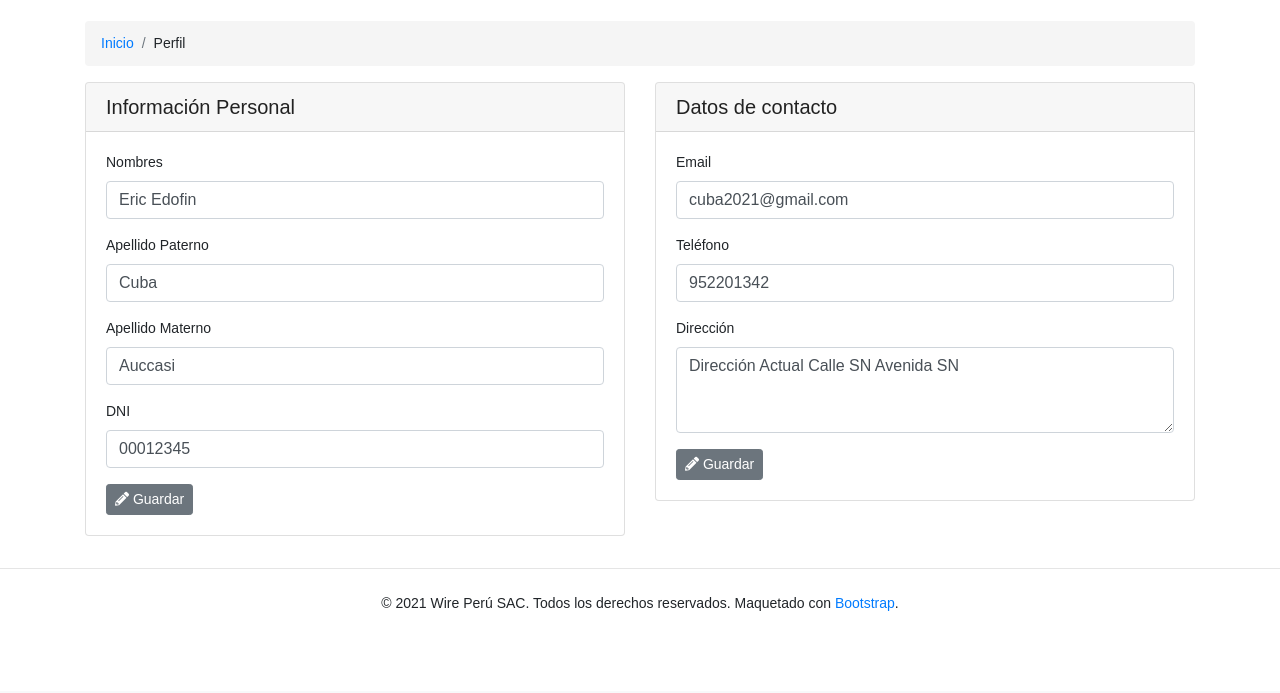
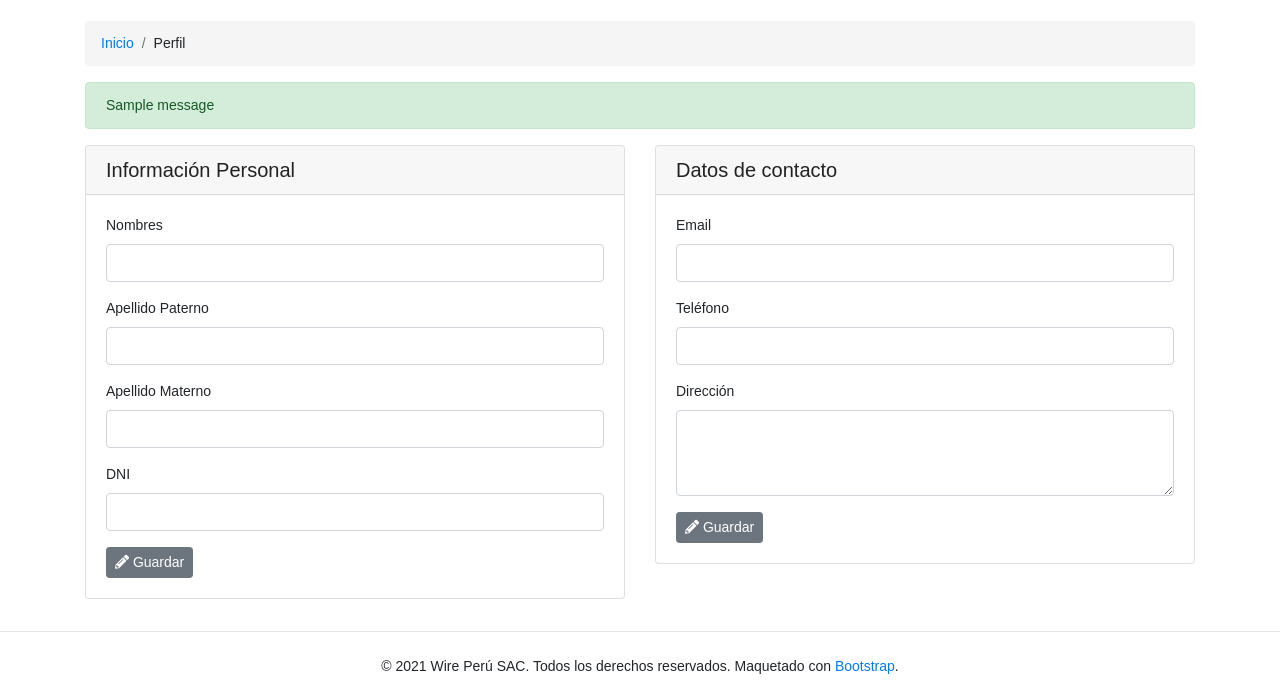
Before and after one commit to Jibaru/wire-peru-tienda, a Django app: template tienda/templates/tienda/pages/perfil.html in a window 1280 px wide. Shown: the part 109-802 px from the top of the page. Run offline with Django 3.2, Linux system fonts and the light colour scheme; the template is opened without the code that fills it, so the values that code supplies are empty; tables that the repository leaves empty hold one stand-in row (Sample ...); one stand-in notice (Sample message) is shown; some libraries are stand-ins or nearby versions; some web fonts are replaced.

Commit message:
Agregada lógica

```diff
--- a/tienda/templates/tienda/pages/perfil.html
+++ b/tienda/templates/tienda/pages/perfil.html
@@ -17,6 +17,20 @@ Perfil
   </div>
 </section>
 <div class="container">
+  {% if messages %}
+    {% for message in messages %}
+      {% if message.tags == 'error' %}
+      <div class="alert alert-danger">
+        {{ message }}
+      </div>
+      {% endif %}
+      {% if message.tags == 'success' %}
+      <div class="alert alert-success">
+        {{ message }}
+      </div>
+      {% endif %}
+    {% endfor %}
+  {% endif %}
   <div class="row">
     <div class="col-sm-6">
       <div class="card mb-3">
@@ -24,31 +38,33 @@ Perfil
           <h2 class="legend card-title">Información Personal</h2>
         </div>
         <div class="card-body">
-          <form action="">
+          <form action="/actualizar-perfil" method="POST">
+            {% csrf_token %}
+            <input type="hidden" name="tipo" value="PERSONAL">
             <div class="form-group">
               <label for="nombres" class="control-label">Nombres</label>
               <input type="text" name="nombres" id="nombres" class="text form-control" required="required"
-                value="Eric Edofin">
+                value="{{ request.session.cliente.nombres }}">
             </div>
             <div class="form-group">
               <label for="apepaterno" class="control-label">
                 Apellido Paterno
               </label>
               <input type="text" name="apepaterno" id="apepaterno" class="text form-control" required="required"
-                value="Cuba">
+                value="{{ request.session.cliente.ap_paterno }}">
             </div>
             <div class="form-group">
               <label for="apematerno" class="control-label">
                 Apellido Materno
               </label>
               <input type="text" name="apematerno" id="apematerno" class="text form-control" required="required"
-                value="Auccasi">
+                value="{{ request.session.cliente.ap_materno }}">
             </div>
             <div class="form-group">
               <label for="dni" class="control-label">
                 DNI
               </label>
-              <input type="text" name="dni" id="dni" class="text form-control" required="required" value="00012345">
+              <input type="text" name="dni" id="dni" class="text form-control" required="required" value="{{ request.session.cliente.dni }}">
             </div>
             <button type="submit" class="btn btn-secondary btn-sm">
               <i class="fas fa-pencil-alt"></i> Guardar
@@ -64,27 +80,34 @@ Perfil
           <h2 class="legend card-title">Datos de contacto</h2>
         </div>
         <div class="card-body">
-          <form action="">
+          <form action="/actualizar-perfil" method="POST">
+            {% csrf_token %}
+            <input type="hidden" name="tipo" value="CONTACTO">
             <div class="form-group">
               <label for="email" class="control-label">
                 Email
               </label>
               <input type="email" name="email" id="email" class="text form-control" required="required"
-                value="cuba2021@gmail.com">
+                value="{{ request.session.cliente.email }}">
             </div>
             <div class="form-group">
               <label for="telefono" class="control-label">
                 Teléfono
               </label>
-              <input type="tel" name="telefono" id="telefono" class="text form-control" required="required"
-                value="952201342">
+              <input type="tel" name="telefono" id="telefono" class="text form-control"
+                value="{{ request.session.cliente.telefono }}">
             </div>
             <div class="form-group">
               <label for="direccion" class="control-label">
                 Dirección
               </label>
-              <textarea name="direccion" class="form-control" id="direccion" rows="3" required="required">Dirección Actual Calle SN Avenida SN
-              </textarea>
+              <textarea
+                name="direccion"
+                class="form-control"
+                id="direccion"
+                rows="3"
+                required="required"
+              >{{ request.session.cliente.direccion }}</textarea>
             </div>
             <button type="submit" class="btn btn-secondary btn-sm">
               <i class="fas fa-pencil-alt"></i> Guardar
```
